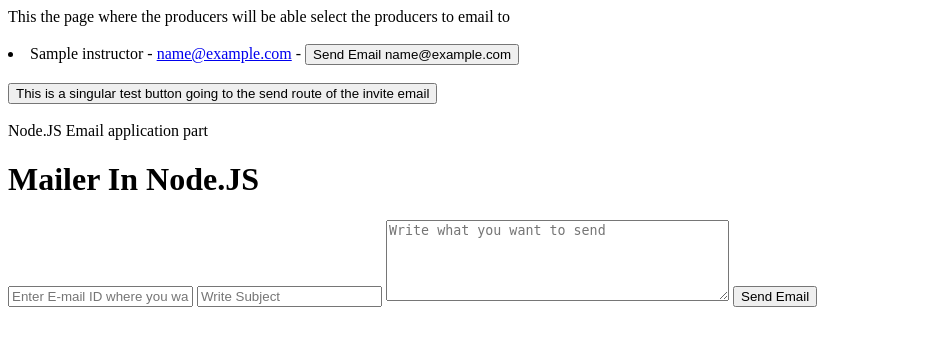
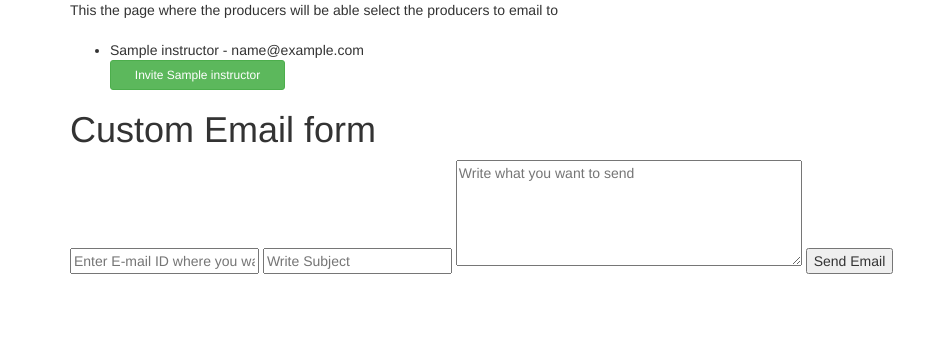
Before and after one commit to ilya0/kellie_app, a Node project: template views/instructor_list_page.ejs in a window 1280 px wide. Shown: the top 346 px of the page, without its empty margins (0-948 px from the left). Run offline with Node 20 templates, Linux system fonts and the light colour scheme; the template is opened without the code that fills it: most values are stand-ins (such as "Sample title", 1, 10 or a date in 2020).

Commit message:
cleaned up the code and added buttuons from bootrap fron the hreflinks

```diff
--- a/controllers/profile_controller.js
+++ b/controllers/profile_controller.js
@@ -1,3 +1,3 @@
 // profile_controller.js
-var Profile = require('../models/users.js');
-var profiles = {};
+// var Profile = require('../models/users.js');
+// var profiles = {};
--- a/views/instructor_list_page.ejs
+++ b/views/instructor_list_page.ejs
@@ -1,8 +1,14 @@
 <!DOCTYPE html>
 <html>
 <head>
+  <link rel="stylesheet" href="https://maxcdn.bootstrapcdn.com/bootstrap/3.3.6/css/bootstrap.min.css" integrity="sha384-1q8mTJOASx8j1Au+a5WDVnPi2lkFfwwEAa8hDDdjZlpLegxhjVME1fgjWPGmkzs7" crossorigin="anonymous">
+
+  <!-- / Latest compiled and minified JavaScript -->
+  <script src="https://maxcdn.bootstrapcdn.com/bootstrap/3.3.6/js/bootstrap.min.js" integrity="sha384-0mSbJDEHialfmuBBQP6A4Qrprq5OVfW37PRR3j5ELqxss1yVqOtnepnHVP9aJ7xS" crossorigin="anonymous"></script>
+
+
   <title>
-   This the page where the producers will be able select the producers to email to
+   <H2>Producer invite email page </H2>
 
 
  </title>
@@ -11,6 +17,15 @@
  <script src="https://ajax.googleapis.com/ajax/libs/jquery/2.2.2/jquery.min.js"></script>
 
  <!-- this is a script for the nodemailer to run -->
+
+ <style type="text/css">
+
+ #invite-btn {
+  width: 175px;
+
+ }
+
+ </style>
 
  <script>
 
@@ -42,6 +57,7 @@
   $("#message").empty().html("Email is been sent at "+to+" . Please check inbox !");
 }
 });
+
 });
 
 
@@ -60,33 +76,30 @@
 
 });
 });
+
+
 </script>
 
 </head>
 
 
 <body>
+  <div class="container">
    This the page where the producers will be able select the producers to email to
    <br>
    <br>
+   <ul>
    <% for(var i=0; i < instructors.length; i++) { %>
-            <div class="col-sm-6 col-md-3 set-height">
-                <li class="Instructor"><%= instructors[i].name %> - <a href="/send/<%= instructors[i].id %>"><%= instructors[i].email %></a> - <button id="instructorbutton">Send Email <%= instructors[i].email %></button>
-                </li>
+   <li class="Instructor"><%= instructors[i].name %> - <%= instructors[i].email %></li><a class="btn btn-success btn-sm" id="invite-btn" href="/send/<%= instructors[i].id %>">Invite <%= instructors[i].name %></a>
    <% }; %>
+
+</ul>
 
 
 
 
-
-
-                  <br>
-                  <button id="test_emailer_button">This is a singular test button going to the send route of the invite email</button><br><span id="test_emailer_message"></span></li>
-                  <br>
-
-Node.JS Email application part
    <div>
-<h1>Mailer In Node.JS</h1>
+    <h1>Custom Email form</h1>
     <input id="to" type="text" placeholder="Enter E-mail ID where you want to send" />
     <input id="subject" type="text" placeholder="Write Subject" />
     <textarea id="content" cols="40" rows="5" placeholder="Write what you want to send"></textarea>
@@ -98,7 +111,7 @@
 
 
 
-
+</div>
 </body>
 
 
```
Also changed, not shown: routes/index.js (+5 -5 lines). Lines whose indentation alone changed are shown as unchanged.
